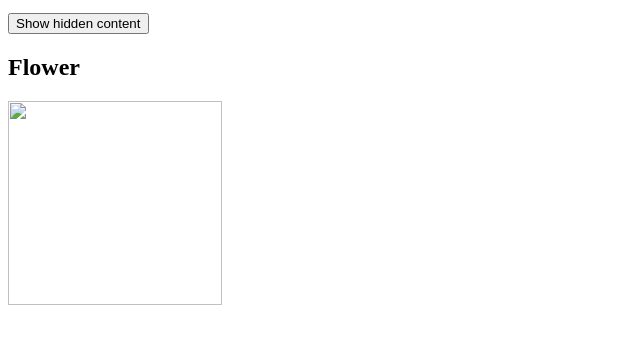
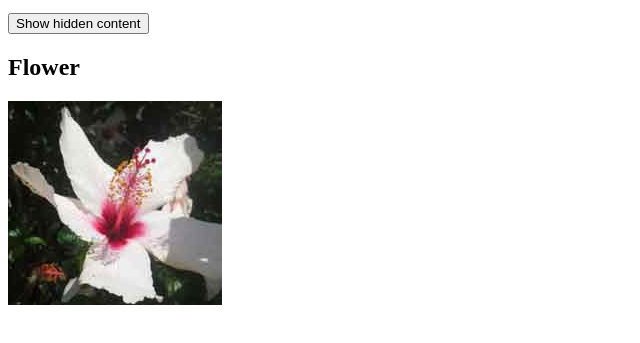
Before and after one commit to joecookson/2068, a plain HTML site: page index.html in a window 1280 px wide. Both pictures are taken after a click on the button "Show hidden content". Shown: the part 101-444 px from the top of the page, without its empty margins (0-640 px from the left). Drawn offline with Linux system fonts and the light colour scheme.

Commit message:
Change index.html and add image

```diff
--- a/index.html
+++ b/index.html
@@ -1,3 +1,4 @@
+
 <!DOCTYPE html>
 <html>
 <body>
@@ -10,7 +11,7 @@
 
 <template>
   <h2>Flower</h2>
-  <img src="img_white_flower(1).jpg" width="214" height="204">
+  <img src="img_white_flower.jpg" width="214" height="204">
 </template>
 
 <script>
```
Also changed, not shown: img_white_flower.jpg (added).
